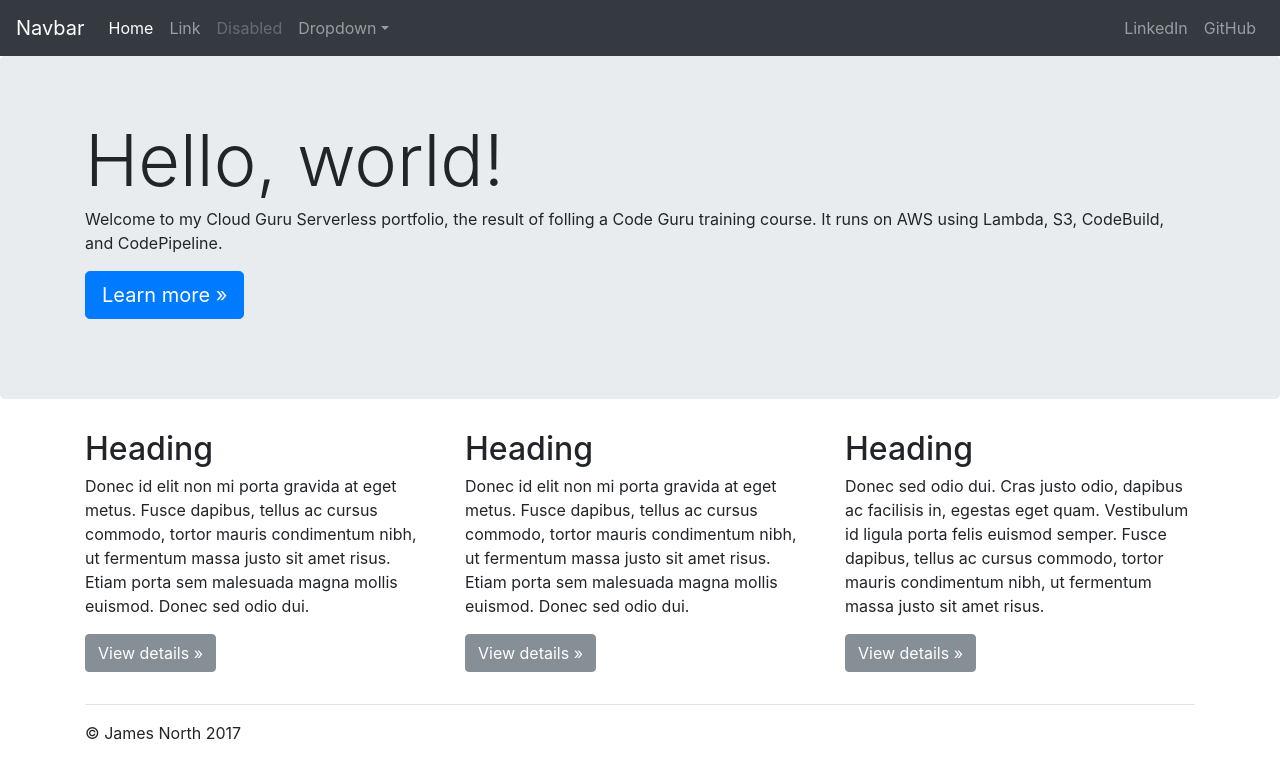
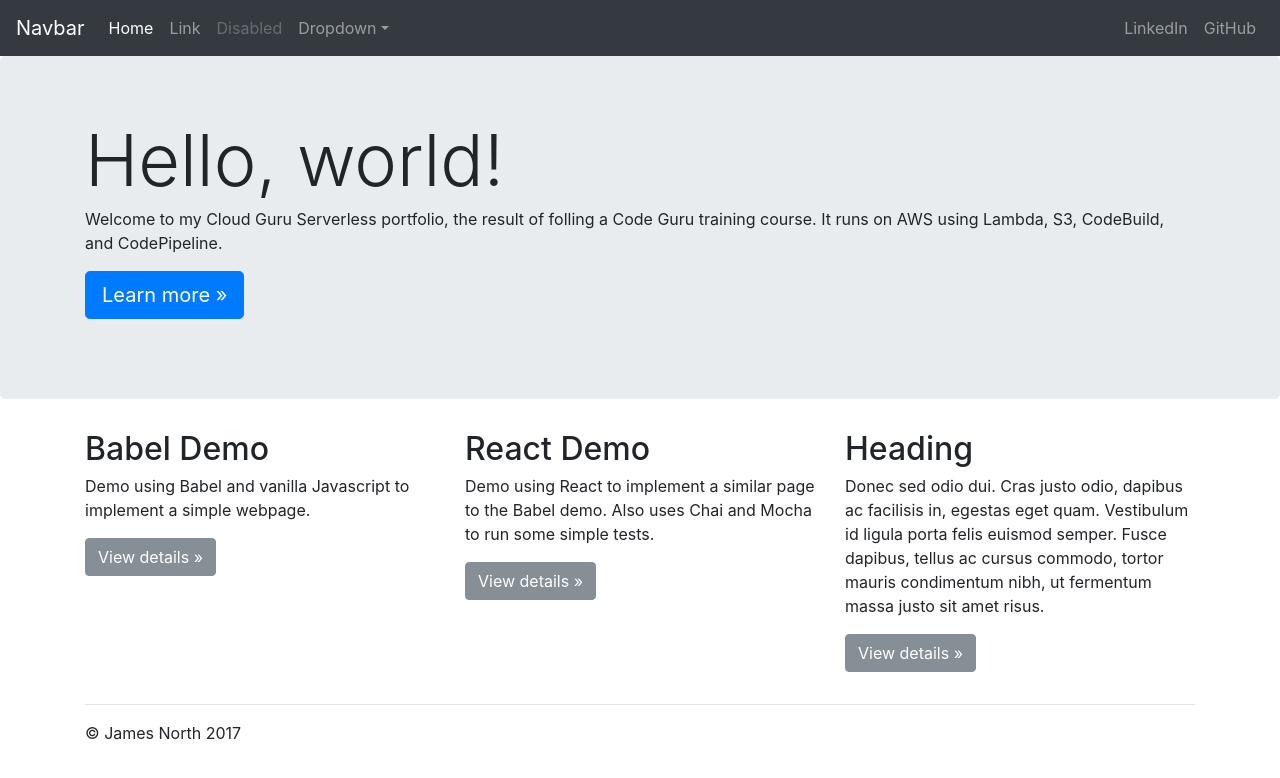
Before and after one commit to jamesnorth/cloudguru-serverless, a React app: page index.html in a window 1280 px wide. Built offline with nearby package versions, Linux system fonts and the light colour scheme.

Commit message:
Updated the index page to link to Babel and React demo

```diff
--- a/index.html
+++ b/index.html
@@ -66,14 +66,14 @@
         <!-- Example row of columns -->
         <div class="row">
         <div class="col-md-4">
-          <h2>Heading</h2>
-          <p>Donec id elit non mi porta gravida at eget metus. Fusce dapibus, tellus ac cursus commodo, tortor mauris condimentum nibh, ut fermentum massa justo sit amet risus. Etiam porta sem malesuada magna mollis euismod. Donec sed odio dui. </p>
-          <p><a class="btn btn-secondary" href="#" role="button">View details &raquo;</a></p>
+          <h2>Babel Demo</h2>
+          <p>Demo using Babel and vanilla Javascript to implement a simple webpage.</p>
+          <p><a class="btn btn-secondary" href="babel.html" role="button">View details &raquo;</a></p>
         </div>
         <div class="col-md-4">
-          <h2>Heading</h2>
-          <p>Donec id elit non mi porta gravida at eget metus. Fusce dapibus, tellus ac cursus commodo, tortor mauris condimentum nibh, ut fermentum massa justo sit amet risus. Etiam porta sem malesuada magna mollis euismod. Donec sed odio dui. </p>
-          <p><a class="btn btn-secondary" href="#" role="button">View details &raquo;</a></p>
+          <h2>React Demo</h2>
+          <p>Demo using React to implement a similar page to the Babel demo. Also uses Chai and Mocha to run some simple tests.</p>
+          <p><a class="btn btn-secondary" href="react.html" role="button">View details &raquo;</a></p>
         </div>
         <div class="col-md-4">
           <h2>Heading</h2>
```
